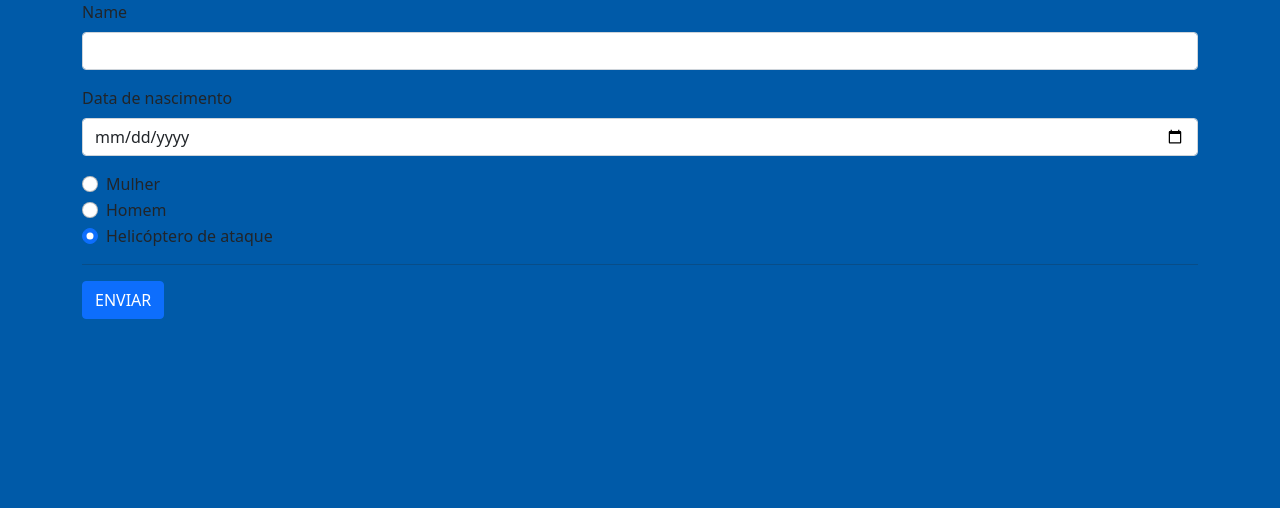
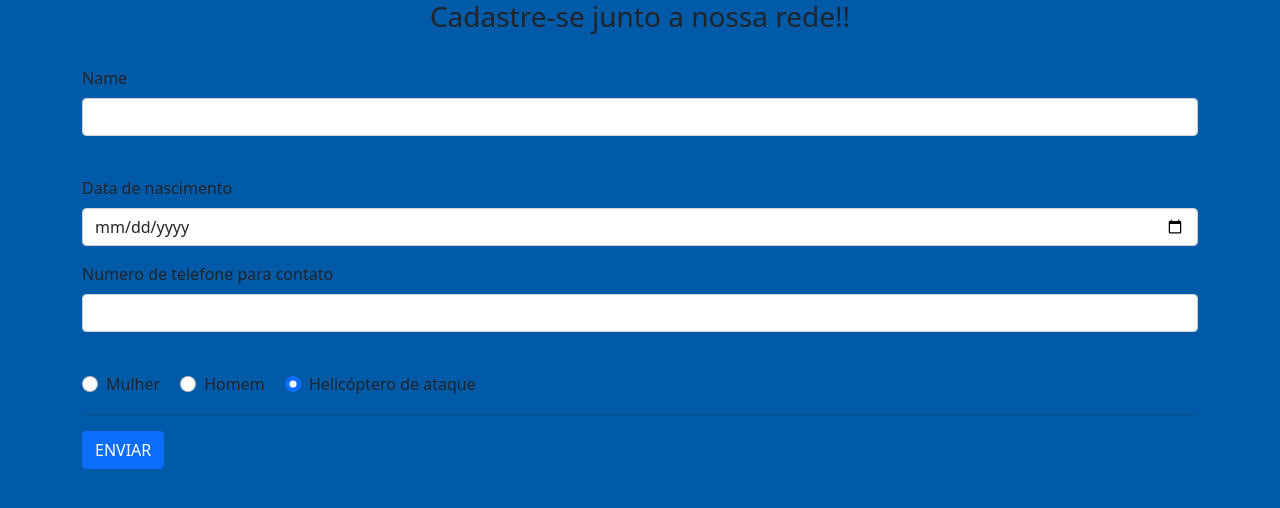
Before and after one commit to XdukebrX/Prova, a plain HTML site: page index.html in a window 1280 px wide. Drawn offline with nearby package versions, Linux system fonts and the light colour scheme.

Commit message:
cleared some junk added more tags for the form
Co-Authored-By: Oicanji <51388779+Oicanji@users.noreply.github.com>

```diff
--- a/index.html
+++ b/index.html
@@ -10,32 +10,40 @@
 </head>
 <body>
     <div class="container">
+        <div class="text-center">
+            <h3>Cadastre-se junto a nossa rede!!</h3>
+        </div>
 
             <form action="post" >
 
-
+                    <br>
                     <div class="mb-3">
                     <label for="Name" class="form-label">Name </label>
                     <input type="Name" class="form-control" id="Name" aria-describedby="Name">
-
+                     <br>
                     </div>
                     <div class="mb-3">
                     <label for="datanasc" class="form-label">Data de nascimento</label>
-                    <input type="date" class="form-control" id="datanasc">
+                    <input type="date" class="form-control" id="datanasc"  >
                     </div>
-                    <div class="form-check">
+                    <div class="mb-3">
+                        <label for="phoneone" class="form-label">Numero de telefone para contato</label>
+                        <input type="tel" class="form-control" id="phoneone" pattern="[0-9]{2}-[0-9]{1}-[0-9]{3}">
+                        </div>
+                    <br>
+                    <div class="form-check form-check-inline">
                         <input class="form-check-input" type="radio" name="flexRadioDefault" id="sextype">
                         <label class="form-check-label" for="sextype">
                           Mulher
                         </label>
                       </div>
-                      <div class="form-check">
-                        <input class="form-check-input" type="radio" name="flexRadioDefault" id="sextype" checked>
+                      <div class="form-check form-check-inline">
+                        <input class="form-check-input" type="radio" name="flexRadioDefault" id="sextype" >
                         <label class="form-check-label" for="sextype">
                            Homem
                         </label>
                       </div>
-                      <div class="form-check">
+                      <div class="form-check form-check-inline">
                         <input class="form-check-input" type="radio" name="flexRadioDefault" id="sextype" checked>
                         <label class="form-check-label" for="sextype">
                            Helicóptero de ataque
@@ -44,7 +52,7 @@
                       <Hr></Hr>
                 <button type="submit" class="btn btn-primary">ENVIAR</button>
             </form>
-        </span>
+
     </div>
 
     <script src="https://cdn.jsdelivr.net/npm/bootstrap@5.0.0-beta3/dist/js/bootstrap.bundle.min.js" integrity="sha384-JEW9xMcG8R+pH31jmWH6WWP0WintQrMb4s7ZOdauHnUtxwoG2vI5DkLtS3qm9Ekf" crossorigin="anonymous"></script>
```
